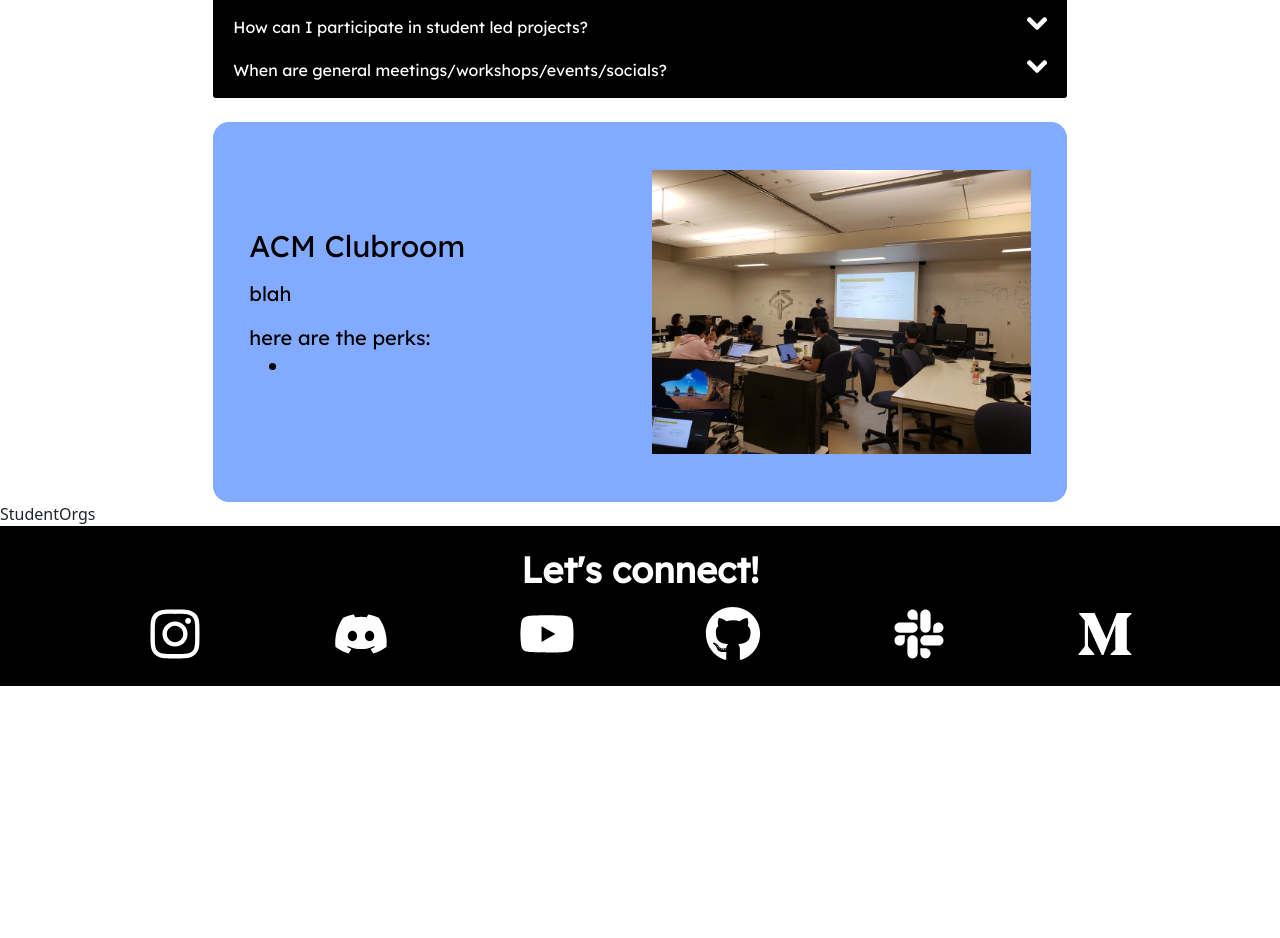
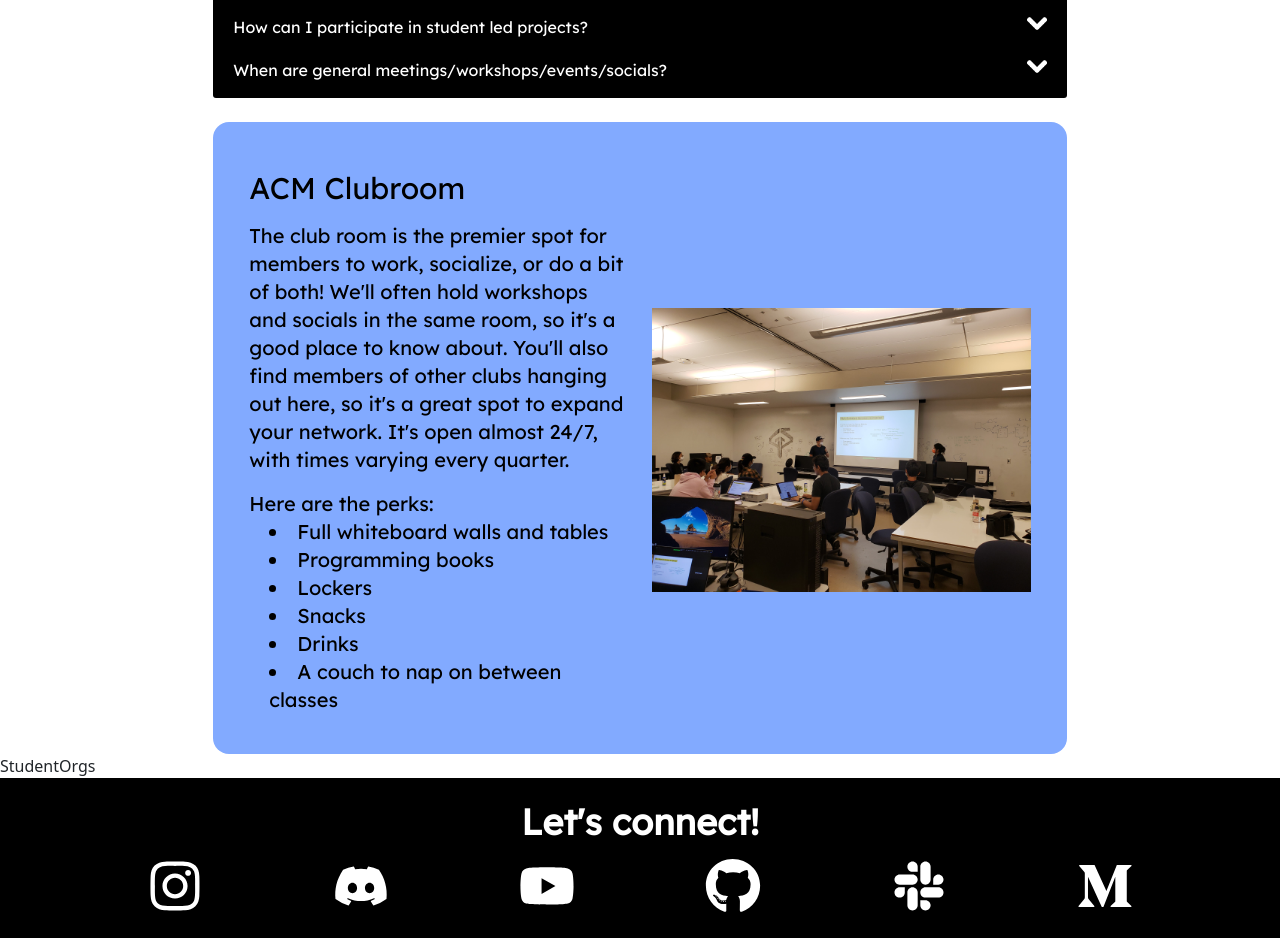
Before and after one commit to acm-ucr/acm-hydra, a Next.js app: page /join in a window 1280 px wide. Shown: the part 320-1258 px from the top of the page. Before the commit the page ends 1006 px from the top, so only its background shows below. Built offline with nearby package versions, Linux system fonts and the light colour scheme.

Commit message:
fixed apostrophe issue

```diff
--- a/components/Clubroom.js
+++ b/components/Clubroom.js
@@ -3,18 +3,31 @@ import { Row, Col } from "react-bootstrap";
 
 const Clubroom = () => {
 	return (
-		<Row className='flex justify-center items-center bg-acm-blue rounded-2xl mx-auto w-2/3 px-4 py-5 mt-4'>
-			<Col className='font-lexend text-acm-black font-medium'>
+		<Row className='flex justify-between items-center bg-acm-blue rounded-2xl mx-auto w-2/3 px-4 pt-5 pb-4 mt-4'>
+			<Col sm={6} className='font-lexend text-acm-black font-medium'>
 				<p className='text-3xl'>ACM Clubroom</p>
-				<p className='text-xl'>blah</p>
 				<p className='text-xl'>
-					here are the perks:
+					{
+						"The club room is the premier spot for members to work, socialize, or do a bit of both! We'll often hold workshops and socials in the same room, so it's a good place to know about. You'll also find members of other clubs hanging out here, so it's a great spot to expand your network. It's open almost 24/7, with times varying every quarter."
+					}
+				</p>
+				<p className='text-xl'>
+					Here are the perks:
 					<>
-						<li className='pl-5'></li>
+						<li className='pl-5'>
+							Full whiteboard walls and tables
+						</li>
+						<li className='pl-5'>Programming books</li>
+						<li className='pl-5'>Lockers</li>
+						<li className='pl-5'>Snacks</li>
+						<li className='pl-5'>Drinks</li>
+						<li className='pl-5'>
+							A couch to nap on between classes
+						</li>
 					</>
 				</p>
 			</Col>
-			<Col>
+			<Col sm={6}>
 				<img alt='' src='image3.jpg' />
 			</Col>
 		</Row>
```
